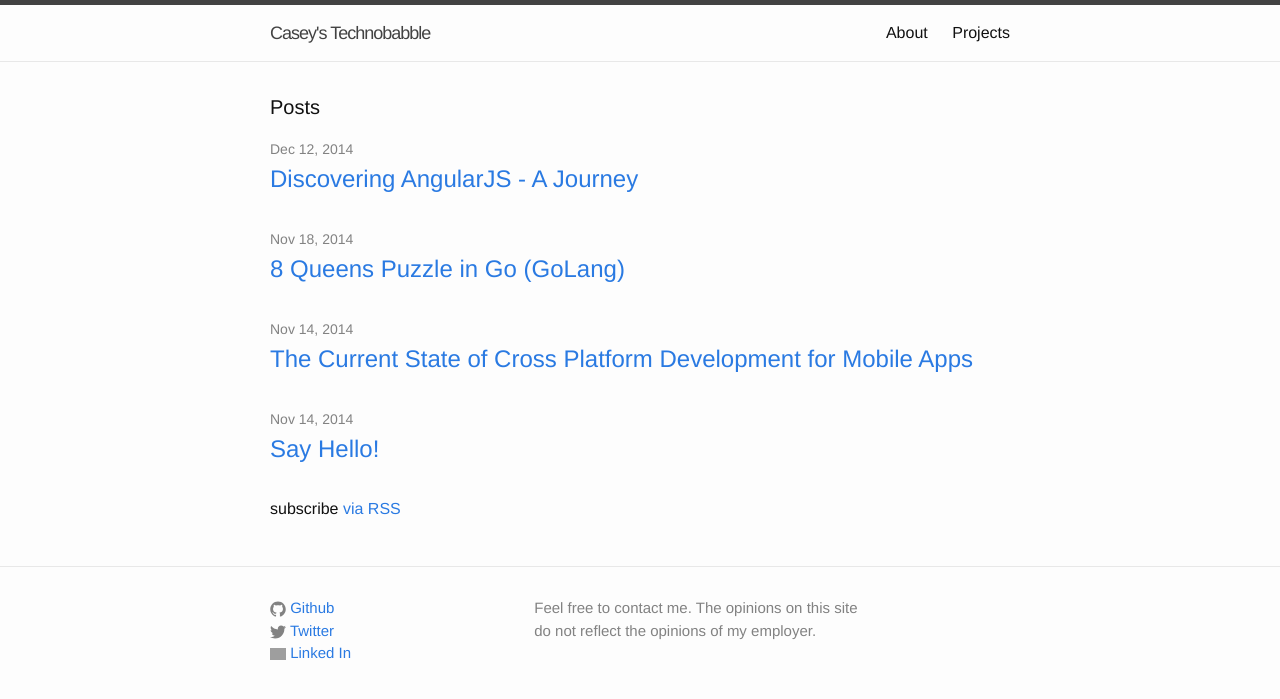
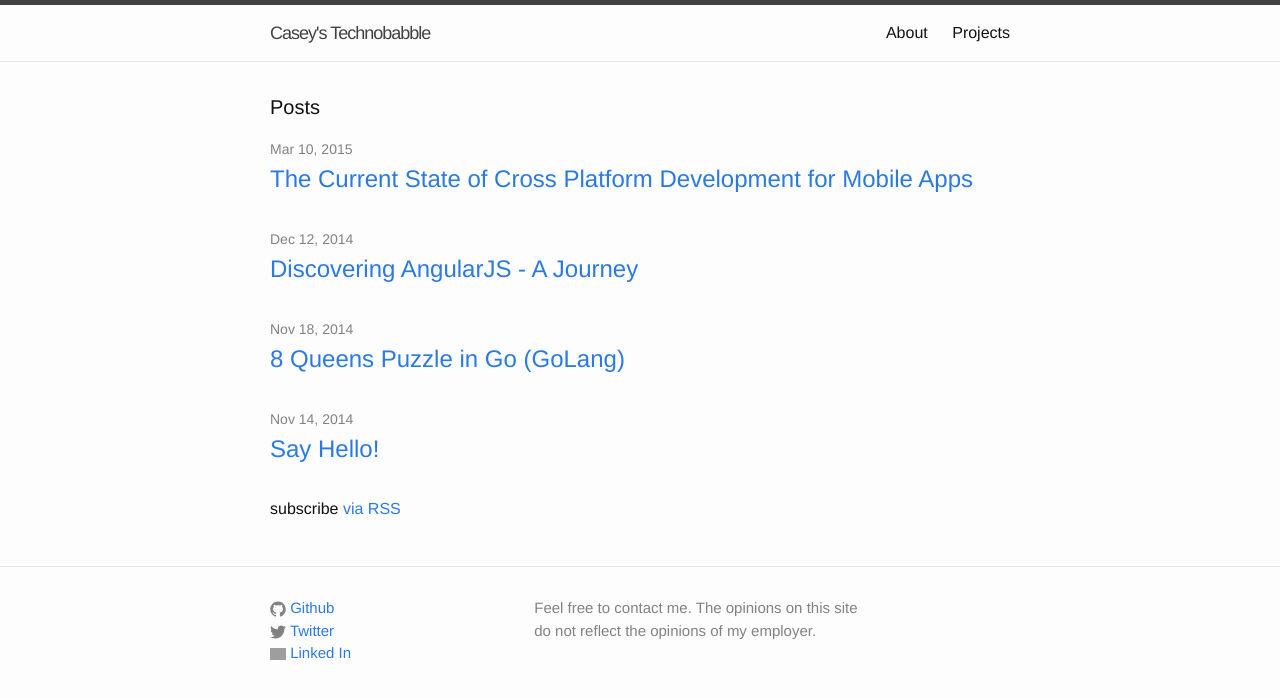
Before and after one commit to caseylmanus/caseylmanus.github.io, a Jekyll site: the page built from index.html, in a window 1280 px wide. Shown: the top 699 px of the page. Built offline with Jekyll 4.4.1, drawn with Linux system fonts in a browser that asks for light colours; grey boxes are pictures that could not be loaded.

Commit message:
fixed date on post

```diff
--- a/_posts/2015-03-10-current-state-of-cross-platform-mobile.md
+++ b/_posts/2015-03-10-current-state-of-cross-platform-mobile.md
@@ -1,7 +1,7 @@
 ---
 layout: post
 title:  "The Current State of Cross Platform Development for Mobile Apps"
-date:   2014-11-14 10:28:46
+date:   2015-03-10 10:28:46
 categories:
 ---
 
```
